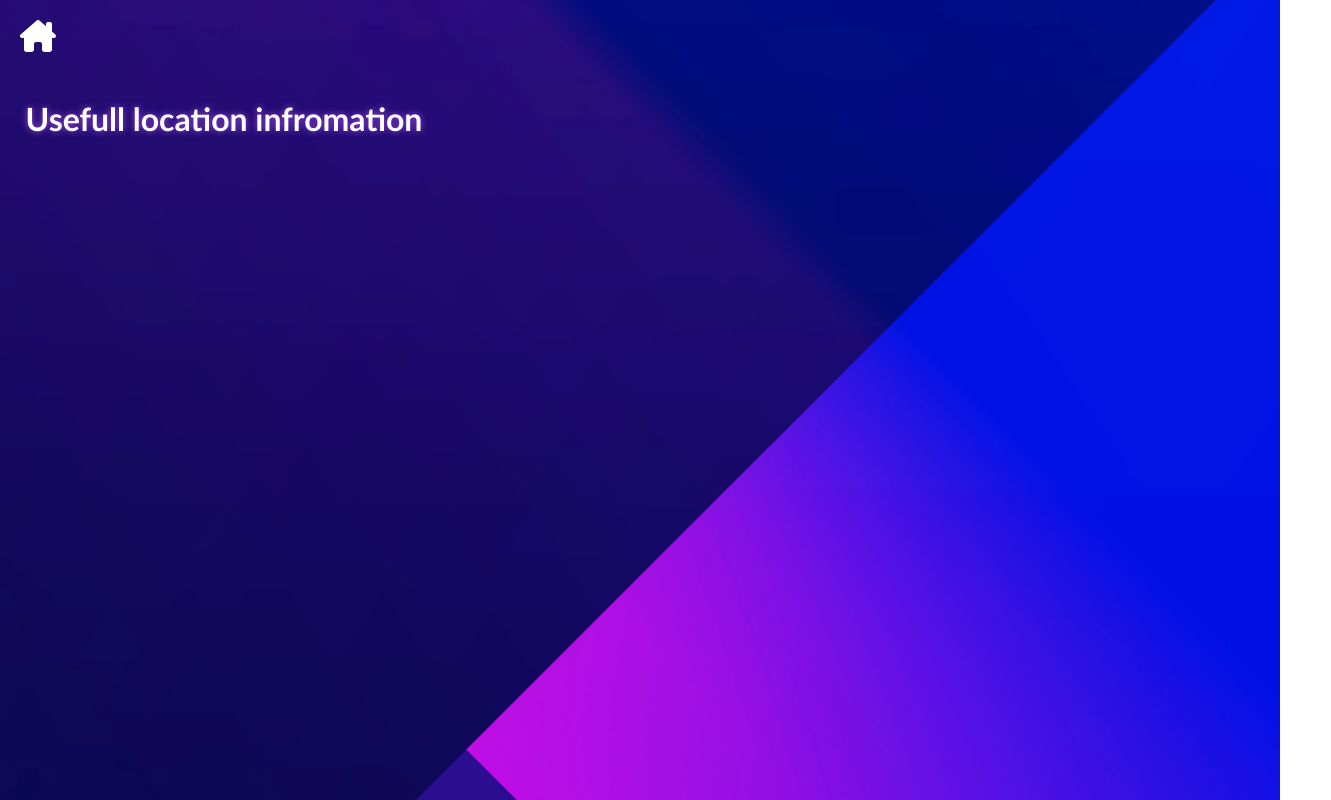
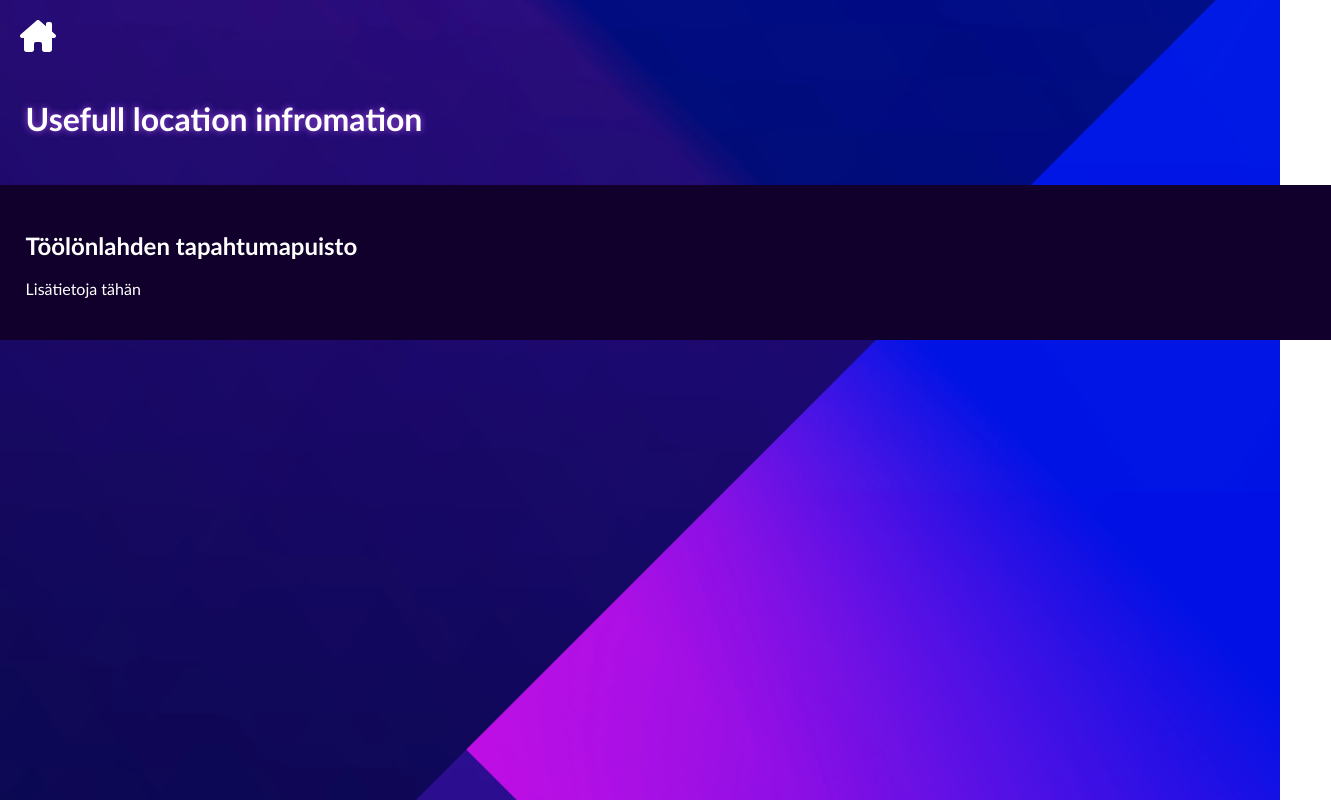
Before and after one commit to wihtoritorkkeli/birthday_app, a React (Create React App) app: page /location in a window 1280 px wide. Shown: the whole page, 1331 px wide, since content can reach past the window. Built offline with nearby package versions, Linux system fonts and the light colour scheme.

Commit message:
Location

```diff
--- a/package.json
+++ b/package.json
@@ -8,6 +8,7 @@
     "@fortawesome/free-regular-svg-icons": "^6.1.1",
     "@fortawesome/free-solid-svg-icons": "^6.1.1",
     "@fortawesome/react-fontawesome": "^0.2.0",
+    "@googlemaps/react-wrapper": "^1.1.35",
     "@testing-library/jest-dom": "^5.16.4",
     "@testing-library/react": "^13.3.0",
     "@testing-library/user-event": "^13.5.0",
--- a/src/App.css
+++ b/src/App.css
@@ -20,6 +20,13 @@ h1{
 
 .locationH1{
   font-size: 2em;
+}
+
+.locationBox{
+  color:white;
+  padding: 2%;
+  width: 100%;
+  background-color: #10002B;
 }
 
 .homeLink{
--- a/src/pages/Location.js
+++ b/src/pages/Location.js
@@ -8,6 +8,10 @@ function Location(){
         <div className="location-page">
             <div className="homeLink"><Link to="/"><FontAwesomeIcon icon={faHouseChimney} color={'white'} size="2x"/></Link></div>
             <h1 className="locationH1">Usefull location infromation</h1>
+            <div className="locationBox">
+                <h2>Töölönlahden tapahtumapuisto</h2>
+                <p>Lisätietoja tähän</p>
+            </div>
         </div>
     );
 }
```
Also changed, not shown: 1 other file (tests, documents, lock files or other folders).
